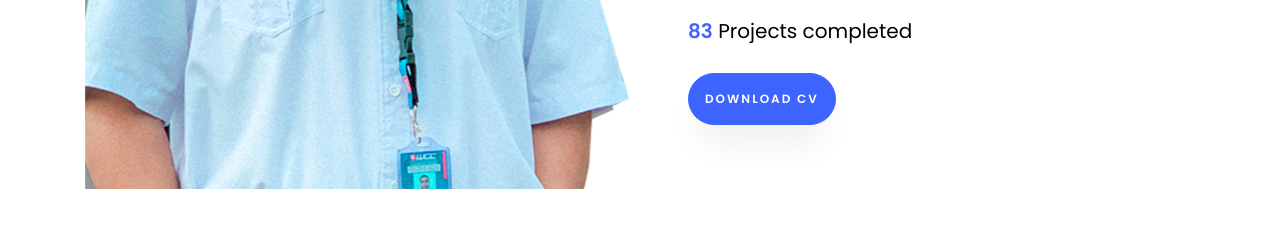
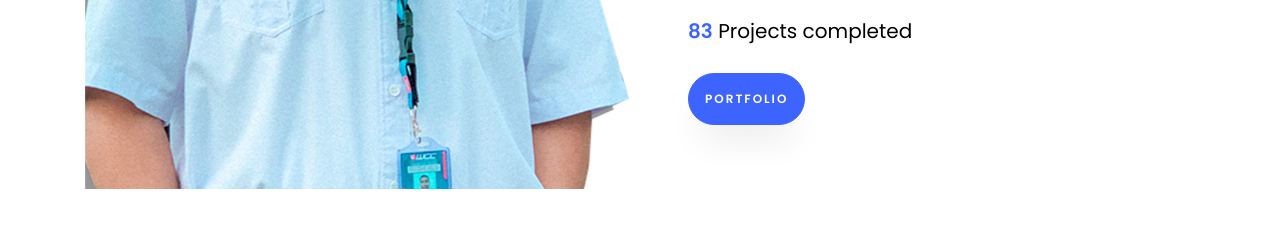
Before and after one commit to almulti/my-website, a plain HTML site: page index.html in a window 1280 px wide. Shown: the part 1296-1527 px from the top of the page. Drawn offline with Linux system fonts and the light colour scheme; files whose address does not match are found by name.

Commit message:
Update index.html

```diff
--- a/index.html
+++ b/index.html
@@ -102,7 +102,7 @@
 	                <span class="number" data-number="85">0</span>
 	                <span>Projects completed</span>
                 </p>
-                <p><a href=""images/Alessandro_Resume.pdf class="btn btn-primary py-3 px-3"Download = "Alessandro_Resume.pdf">Download CV</a></p>
+                <p><a href=""https://drive.google.com/drive/folders/1rg3Po5K1QqajLYSuAsDnkpt4Jar8Fpuw?usp=drive_link class="btn btn-primary py-3 px-3" = "Alessandro_Resume.pdf">Portfolio</a></p>
               </div>
 	          </div>
 	        </div>
```
